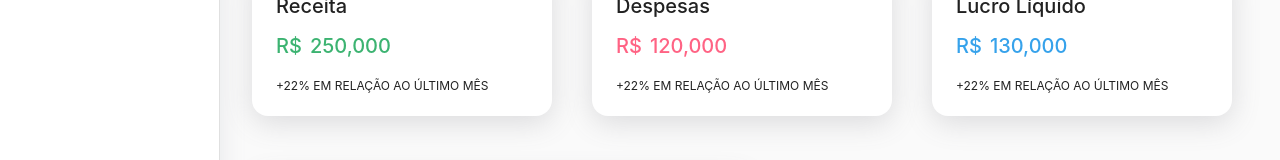
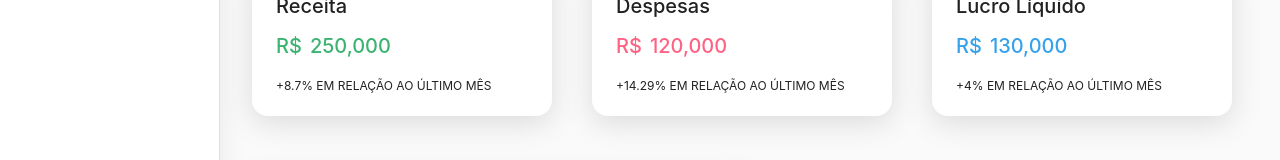
Before and after one commit to gbpjr/flugo-challenge, a React (Vite) app: page / in a window 1280 px wide. Shown: the part 214-374 px from the top of the page. Built offline with nearby package versions, Linux system fonts and the light colour scheme; no server answers; sample sign-in values are in the browser's storage.

Commit message:
adding custom percentages

```diff
--- a/src/components/Card/index.tsx
+++ b/src/components/Card/index.tsx
@@ -6,7 +6,12 @@ import {
 import CountAnimation from '../CountAnimation'
 import { CardContainer } from './styles'
 
-const Card: React.FC <{title: string, value: number, color: string}>= ({ title, value, color }) => {
+const Card: React.FC <{
+  title: string,
+  value: number,
+  color: string,
+  percentage: number
+}>= ({ title, value, color, percentage }) => {
   return (
     <CardContainer>
       <Typography
@@ -25,7 +30,7 @@ const Card: React.FC <{title: string, value: number, color: string}>= ({ title,
         variant='overline'
         // color={'rgb(60, 179, 132)'}
       >
-        +22% em relação ao último mês
+        +{percentage}% em relação ao último mês
       </Typography>
     </CardContainer>
   )
--- a/src/pages/Home/index.tsx
+++ b/src/pages/Home/index.tsx
@@ -31,16 +31,19 @@ const Home: React.FC = () => {
             title='Receita'
             value={250000}
             color='rgba(60, 179, 113)'
+            percentage={8.70}
           />
           <Card
             title='Despesas'
             value={120000}
             color='rgb(255, 99, 132)'
+            percentage={14.29}
           />
           <Card
             title='Lucro Líquido'
             value={130000}
             color='rgb(54, 162, 235)'
+            percentage={4}
           />
         </ChartsContainer>
         <ChartsContainer>
```
